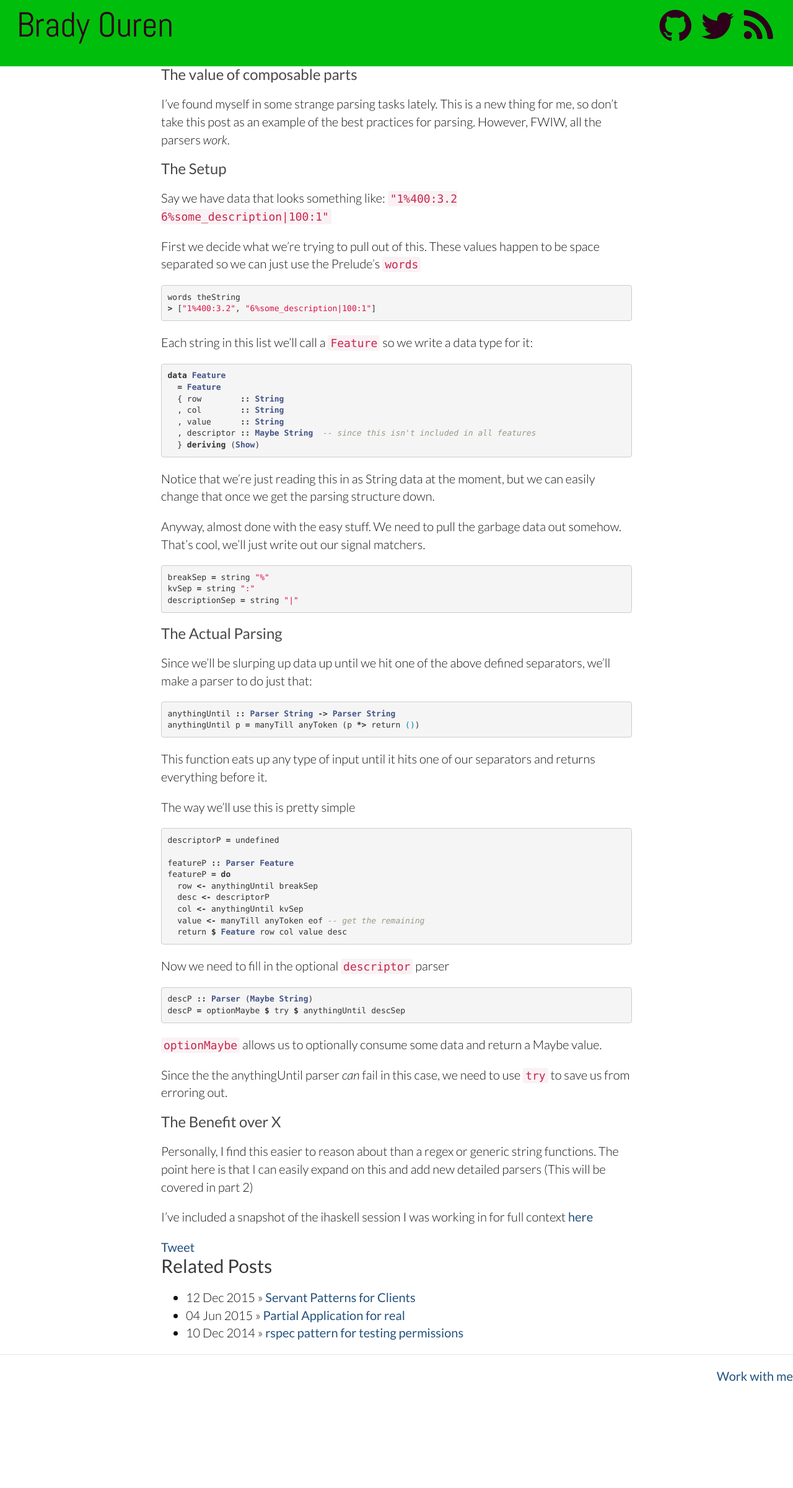
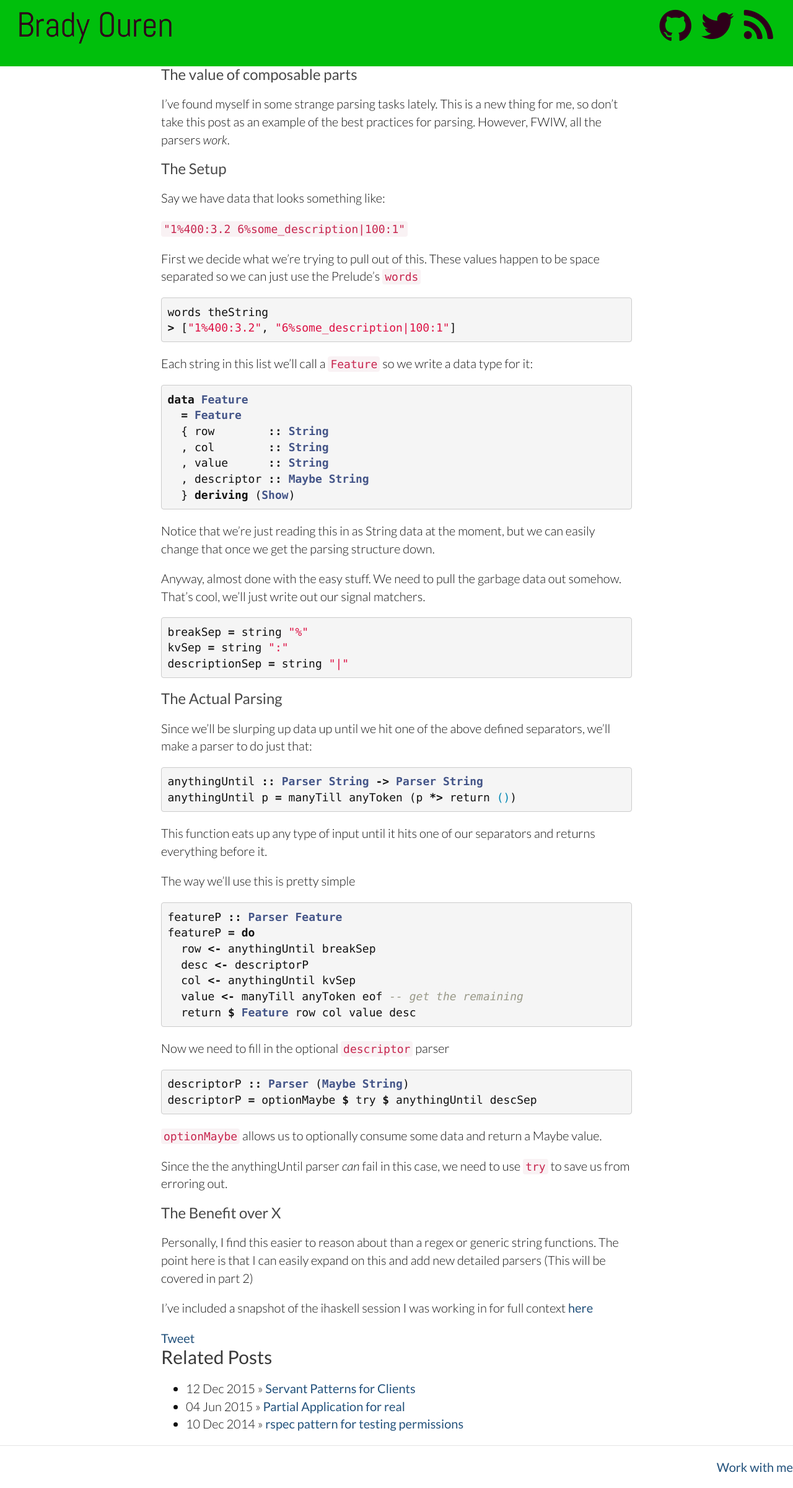
Before and after one commit to tippenein/tippenein.github.io, a Jekyll site: the page built from _posts/2016-03-26-parser-combinators.md, in a window 1280 px wide. Shown: the whole page at 62% size. Built offline with Jekyll 4.4.1, drawn with Linux system fonts in a browser that asks for light colours; nearby versions of some CDN libraries; comment, search, counter and statistics services are not loaded; before the commit the page ends 2254 px from its top, so only the background shows below that.

Commit message:
better pre font

```diff
--- a/_posts/2016-03-26-parser-combinators.md
+++ b/_posts/2016-03-26-parser-combinators.md
@@ -13,6 +13,7 @@ However, FWIW, all the parsers _work_.
 ### The Setup
 
 Say we have data that looks something like:
+
 `"1%400:3.2 6%some_description|100:1"`
 
 First we decide what we're trying to pull out of this. These values happen to
@@ -31,7 +32,7 @@ data Feature
   { row        :: String
   , col        :: String
   , value      :: String
-  , descriptor :: Maybe String  -- since this isn't included in all features
+  , descriptor :: Maybe String
   } deriving (Show)
 {% endhighlight %}
 
@@ -64,8 +65,6 @@ The way we'll use this is pretty simple
 
 {% highlight haskell %}
 
-descriptorP = undefined
-
 featureP :: Parser Feature
 featureP = do
   row <- anythingUntil breakSep
@@ -79,8 +78,8 @@ featureP = do
 Now we need to fill in the optional `descriptor` parser
 
 {% highlight haskell %}
-descP :: Parser (Maybe String)
-descP = optionMaybe $ try $ anythingUntil descSep
+descriptorP :: Parser (Maybe String)
+descriptorP = optionMaybe $ try $ anythingUntil descSep
 {% endhighlight %}
 
 `optionMaybe` allows us to optionally consume some data and return a Maybe value.
--- a/_slides/features_ipynb.html
+++ b/_slides/features_ipynb.html
@@ -1,7 +1,7 @@
 <!DOCTYPE html>
 <html>
 <head><meta charset="utf-8" />
-<title>baidufeatures</title>
+<title>features ipynb</title>
 
 <script src="https://cdnjs.cloudflare.com/ajax/libs/require.js/2.1.10/require.min.js"></script>
 <script src="https://cdnjs.cloudflare.com/ajax/libs/jquery/2.0.3/jquery.min.js"></script>
--- a/assets/stylesheets/styles.css
+++ b/assets/stylesheets/styles.css
@@ -13,6 +13,11 @@ h1, h2, h3, h4, h5, h6 {
   margin:0 0 20px;
 }
 
+pre {
+  font-size: 18px;
+  color:#111;
+  font-weight:400;
+}
 p, ul, ol, table, pre, dl {
   margin:0 0 20px;
 }
```
